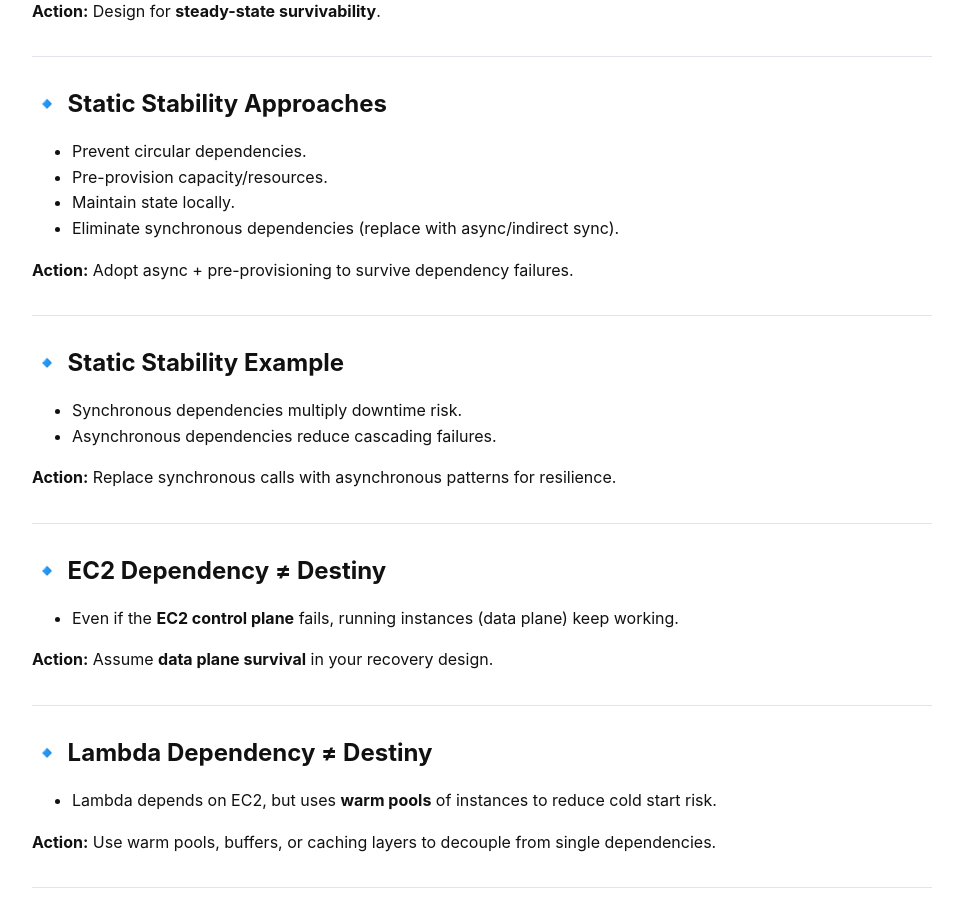
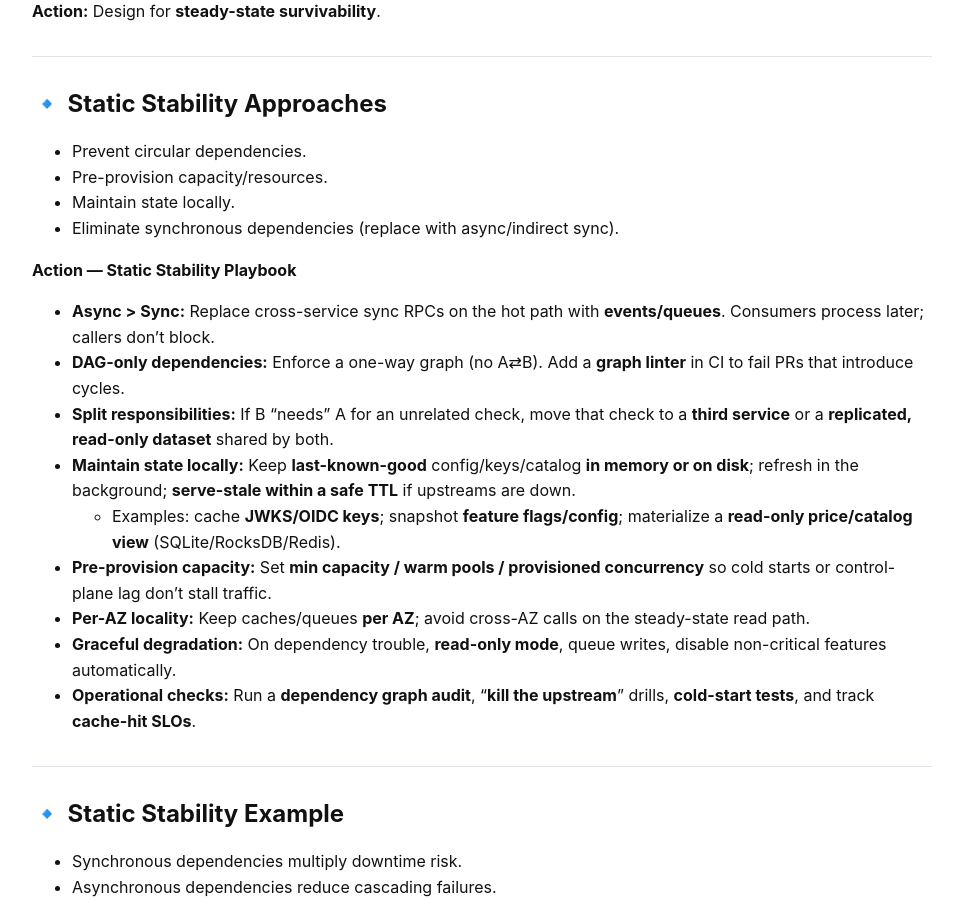
Before and after one commit to ahmadalkhaldi2013-star/Cloud-Resilience, a Jekyll site: the page built from fault-isolation-core-concepts.md, in a window 1280 px wide and 900 px high, scrolled down 3194 px. Shown: the whole window, without its empty margins (158-1121 px from the left). Built offline with Jekyll 4.4.1, drawn with Linux system fonts in a browser that asks for light colours; our own code applies the rules of GitHub Pages for plain Markdown files.

Commit message:
Update fault-isolation-core-concepts.md

```diff
--- a/fault-isolation-core-concepts.md
+++ b/fault-isolation-core-concepts.md
@@ -169,7 +169,17 @@ flowchart LR
 - Maintain state locally.
 - Eliminate synchronous dependencies (replace with async/indirect sync).
 
-**Action:** Adopt async + pre-provisioning to survive dependency failures.
+**Action — Static Stability Playbook**
+- **Async > Sync:** Replace cross-service sync RPCs on the hot path with **events/queues**. Consumers process later; callers don’t block.
+- **DAG-only dependencies:** Enforce a one-way graph (no A⇄B). Add a **graph linter** in CI to fail PRs that introduce cycles.
+- **Split responsibilities:** If B “needs” A for an unrelated check, move that check to a **third service** or a **replicated, read-only dataset** shared by both.
+- **Maintain state locally:** Keep **last-known-good** config/keys/catalog **in memory or on disk**; refresh in the background; **serve-stale within a safe TTL** if upstreams are down.
+  - Examples: cache **JWKS/OIDC keys**; snapshot **feature flags/config**; materialize a **read-only price/catalog view** (SQLite/RocksDB/Redis).
+- **Pre-provision capacity:** Set **min capacity / warm pools / provisioned concurrency** so cold starts or control-plane lag don’t stall traffic.
+- **Per-AZ locality:** Keep caches/queues **per AZ**; avoid cross-AZ calls on the steady-state read path.
+- **Graceful degradation:** On dependency trouble, **read-only mode**, queue writes, disable non-critical features automatically.
+- **Operational checks:** Run a **dependency graph audit**, “**kill the upstream**” drills, **cold-start tests**, and track **cache-hit SLOs**.
+
 
 ---
 
```
